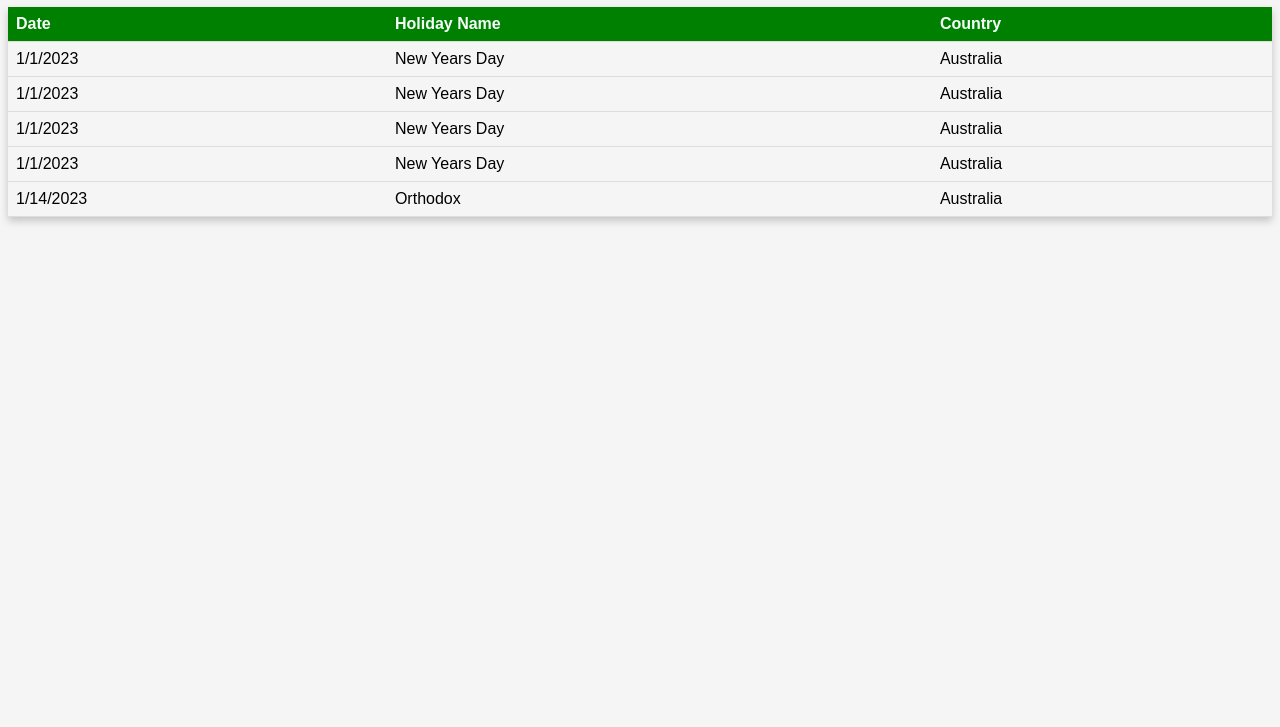
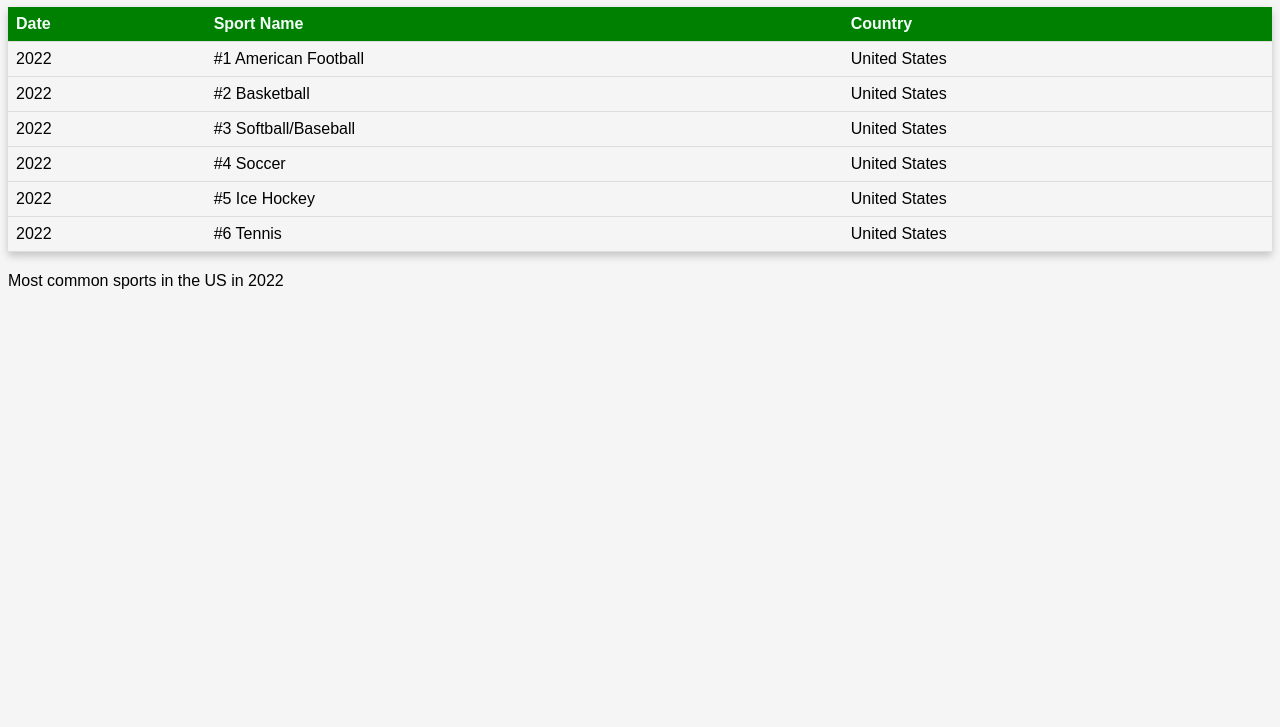
Before and after one commit to AlexanderG40/tables, a plain HTML site: page index.html in a window 1280 px wide. Shown: the part 73-800 px from the top of the page. Drawn offline with Linux system fonts and the light colour scheme.

Commit message:
Add files via upload

```diff
--- a/index.html
+++ b/index.html
@@ -9,7 +9,7 @@
 <body>
     <!-- Add a header -->
     <header>
-        <h1>World of holidays</h1>
+        <h1>Most common sports in the US in 2022</h1>
     </header>
     <!-- Add content to the body -->
     <main>
@@ -19,49 +19,59 @@
             <tr>
                 <!-- These are column headers -->
                 <th>Date</th>
-                <th>Holiday Name</th>
+                <th>Sport Name</th>
                 <th>Country</th>
             </tr>
             <!-- Add a row for the table body, this is row #2, below the header -->
             <tr>
                 <!-- These are column data -->
-                <td>1/1/2023</td>
-                <td>New Years Day</td>
-                <td>Australia</td>
+                <td>2022</td>
+                <td>#1 American Football</td>
+                <td>United States</td>
             </tr>
             <!-- Add a row for the table body, this is row #3, below the header -->
             <tr>
                 <!-- These are column data -->
-                <td>1/1/2023</td>
-                <td>New Years Day</td>
-                <td>Australia</td>
+                <td>2022</td>
+                <td>#2 Basketball</td>
+                <td>United States</td>
             </tr>
             <!-- Add a row for the table body, this is row #4, below the header -->
             <tr>
                 <!-- These are column data -->
-                <td>1/1/2023</td>
-                <td>New Years Day</td>
-                <td>Australia</td>
+                <td>2022</td>
+                <td>#3 Softball/Baseball</td>
+                <td>United States</td>
             </tr>
             <!-- Add a row for the table body, this is row #5, below the header -->
             <tr>
                 <!-- These are column data -->
-                <td>1/1/2023</td>
-                <td>New Years Day</td>
-                <td>Australia</td>
+                <td>2022</td>
+                <td>#4 Soccer</td>
+                <td>United States</td>
             </tr>
             <!-- Add a row for the table body, this is row #6, below the header -->
             <tr>
                 <!-- These are column data -->
-                <td>1/14/2023</td>
-                <td>Orthodox</td>
-                <td>Australia</td>
+                <td>2022</td>
+                <td>#5 Ice Hockey</td>
+                <td>United States</td>
+            </tr>
+             <!-- Add a row for the table body, this is row #6, below the header -->
+             <tr>
+                <!-- These are column data -->
+                <td>2022</td>
+                <td>#6 Tennis</td>
+                <td>United States</td>
             </tr>
         </table>
 
     </main>
     <!-- Add a footer -->
     <footer>
+        <p>Most common sports in the US in 2022</p>
+        <!--This is Student Alexander Garcia-->
+
 
     </footer>
 
```
